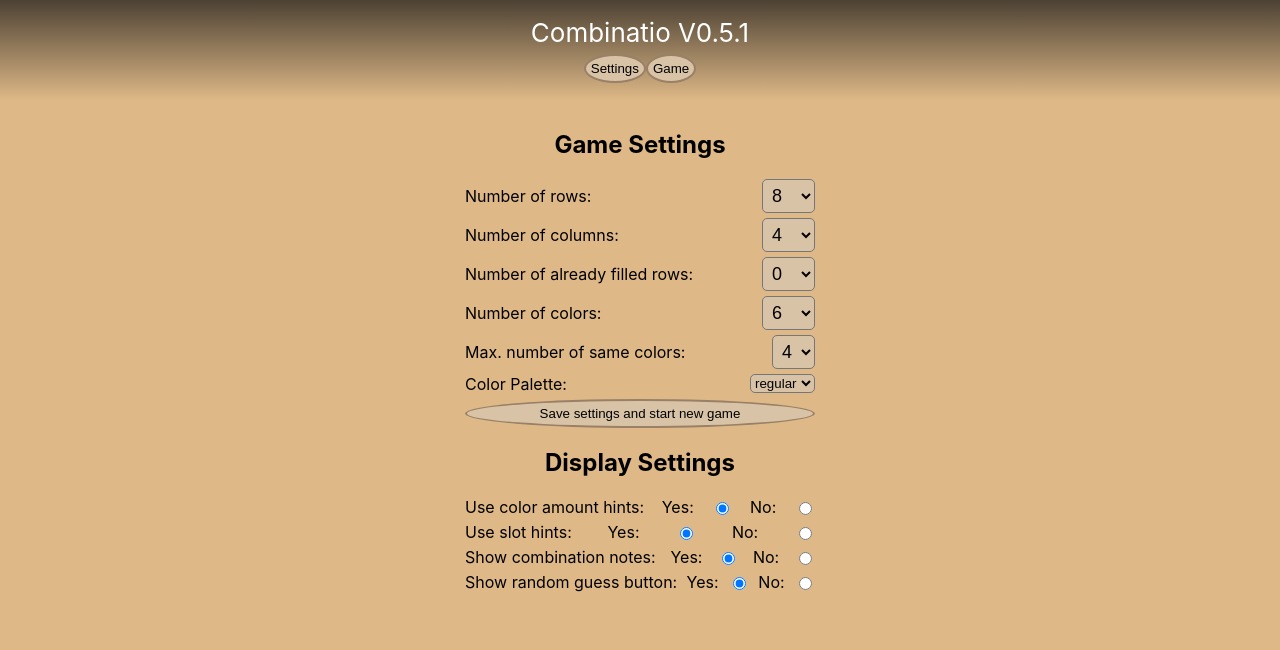
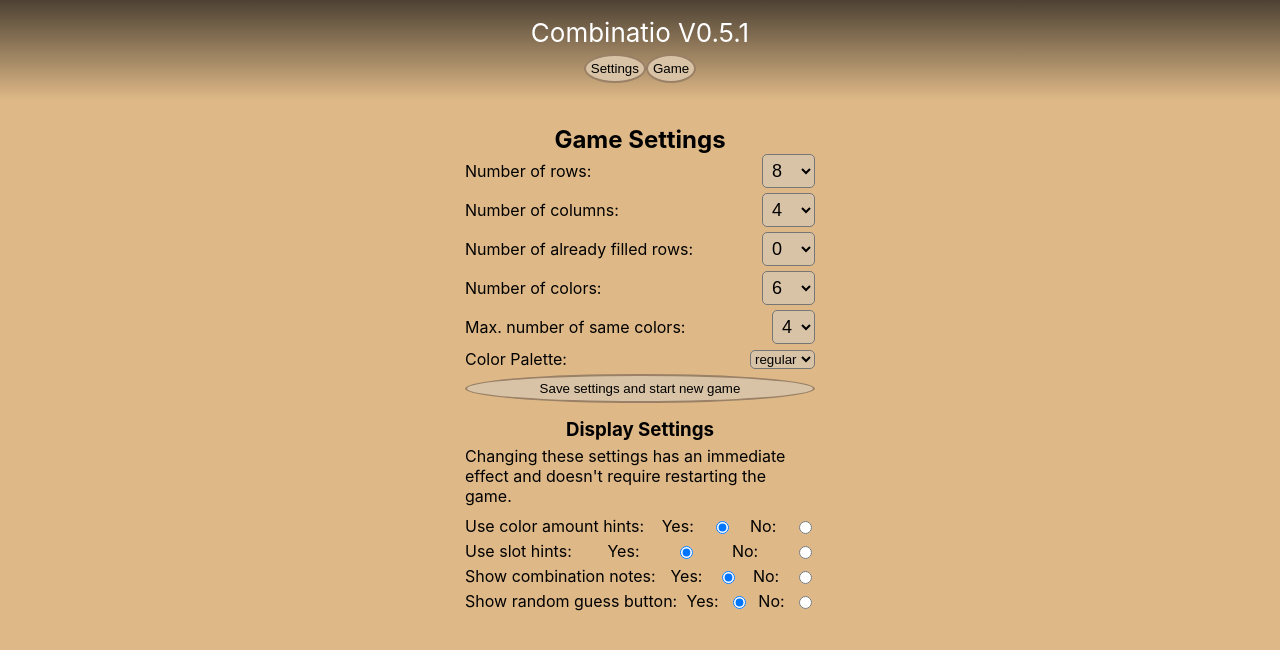
Before and after one commit to Radivis/combinatio, a React (Create React App) app: page / in a window 1280 px wide. Both pictures are taken after a click on the button "Settings". Shown: the top 650 px of the page. Built offline with nearby package versions, Linux system fonts and the light colour scheme.

Commit message:
Added a hint in the Settings page about the display settings

```diff
--- a/src/components/Settings/Settings.css
+++ b/src/components/Settings/Settings.css
@@ -14,6 +14,17 @@
     margin-bottom: 5px;
 }
 
+.settings-title {
+    margin-top: 15px;
+    margin-bottom: 0px;
+}
+
+.settings-paragraph {
+    text-align: left;
+    margin-top: 5px;
+    margin-bottom: 10px;
+}
+
 input, select, option {
     background-color: hsl(34, 40%, 75%);
     border-radius: 5px;
--- a/src/components/Settings/Settings.tsx
+++ b/src/components/Settings/Settings.tsx
@@ -120,7 +120,7 @@ const Settings = (props: settingsProps) => {
     return (
         <form onSubmit={onSubmit}>
             <div className="settings-table">
-                <h2>Game Settings</h2>
+                <h2 className="settings-title">Game Settings</h2>
                 <div className="settings-row">
                     <label htmlFor="numRows">Number of rows: </label>
                     <IntegerSelect
@@ -185,7 +185,8 @@ const Settings = (props: settingsProps) => {
                     </select>
                 </div>
                 <button type="submit">Save settings and start new game</button>
-                <h2>Display Settings</h2>
+                <h3 className="settings-title">Display Settings</h3>
+                <p className="settings-paragraph">Changing these settings has an immediate effect and doesn't require restarting the game.</p>
                 <BooleanSetting
                     setting={areColorAmountHintsActive}
                     settingName={"areColorAmountHintsActive"}
```
